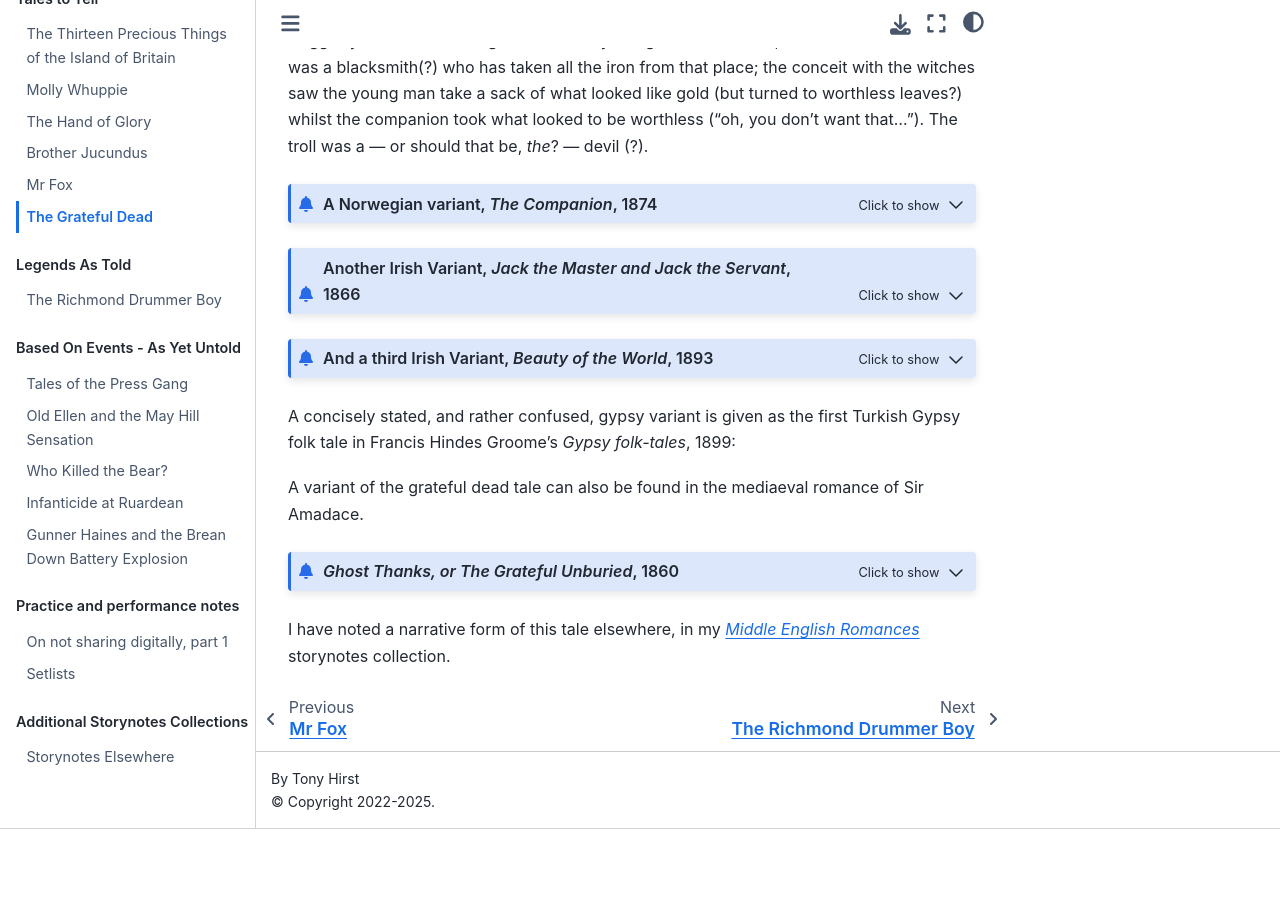
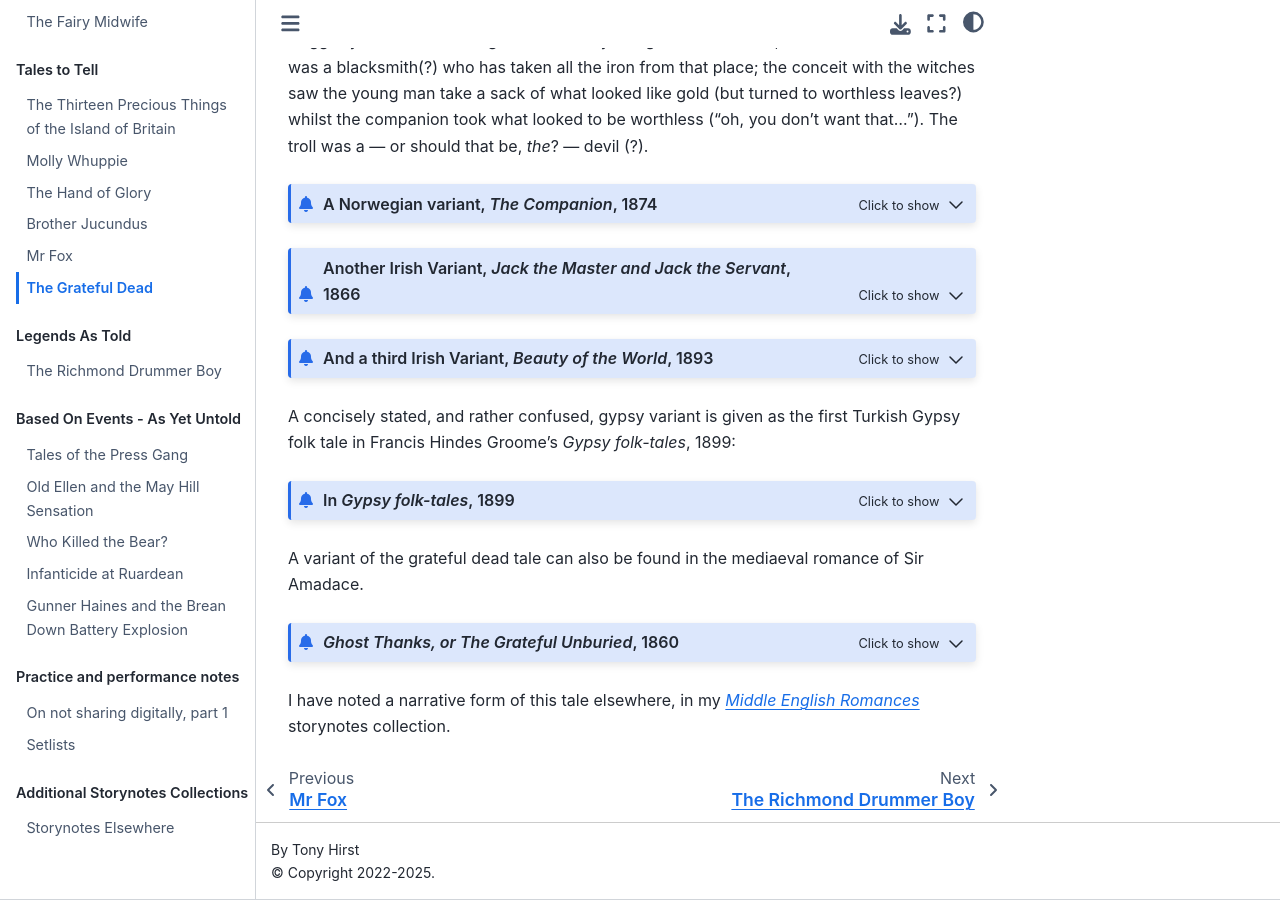
Before and after one commit to psychemedia/storytelling-notes, a Jupyter Book: the page built from grateful_dead.md, in a window 1280 px wide and 900 px high, scrolled down 1440 px. Built offline with Jupyter Book 1.0.4 settings and Sphinx 7.4.7 and the Sphinx Book theme 1.1.4, drawn with Linux system fonts in a browser that asks for light colours; before the commit the page ends 2269 px from its top, so only the background shows below that.

Commit message:
admonition typos

````diff
--- a/grateful_dead.md
+++ b/grateful_dead.md
@@ -721,10 +721,10 @@
 
 A concisely stated, and rather confused, gypsy variant is given as the first Turkish Gypsy folk tale in Francis Hindes Groome's *Gypsy folk-tales*, 1899:
 
-```{admonition}
+```{admonition} In *Gypsy folk-tales*, 1899
 :class: dropdown
 https://archive.org/details/gypsyfolktales00groogoog/page/n88/mode/2up?q=%22godfather+death%22
- Gypsy folk-tales
+Gypsy folk-tales
 by Groome, Francis Hindes, 1851-1902
 
 Publication date 1899
````
Also changed, not shown: three-heads-well.md (+1 -1 lines).
